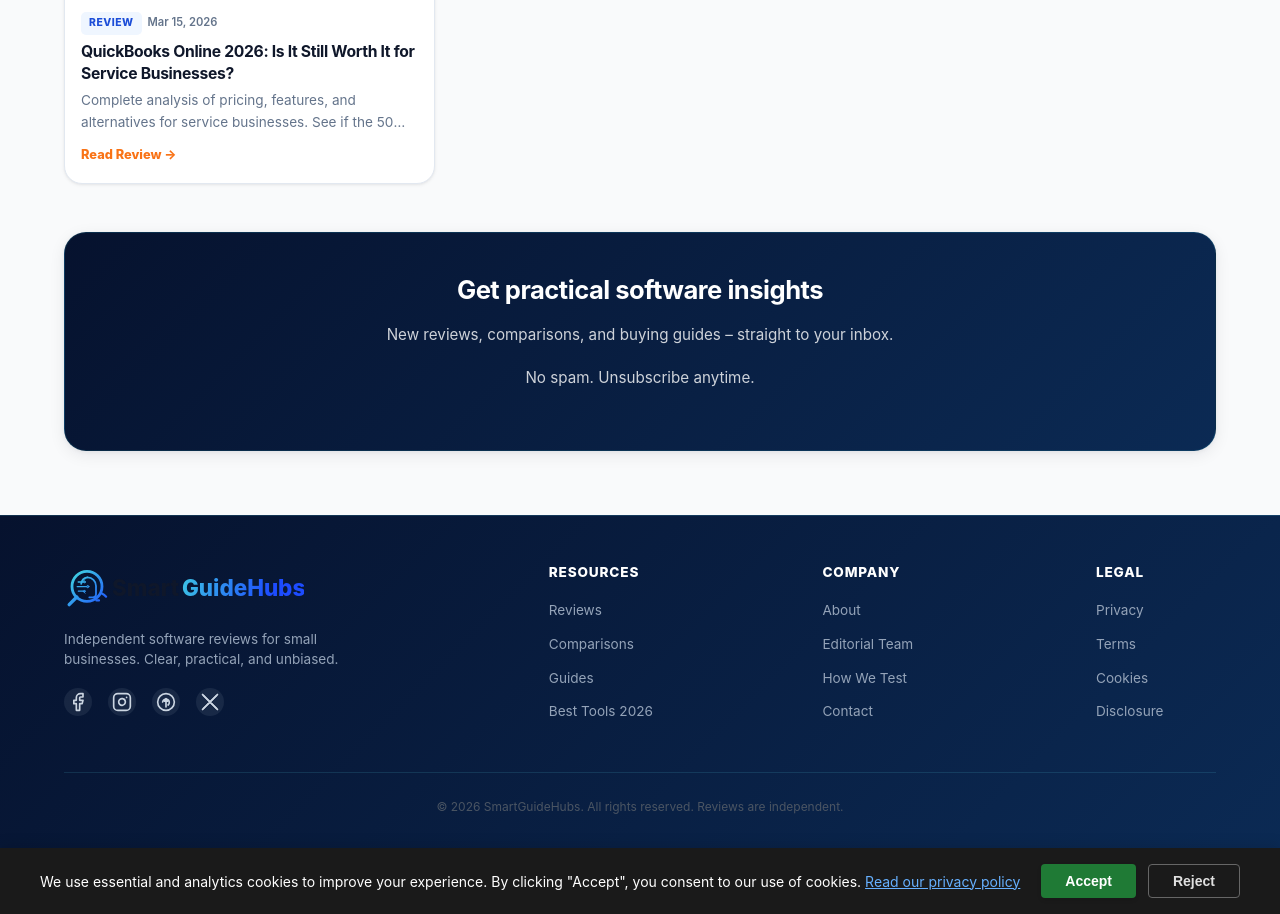
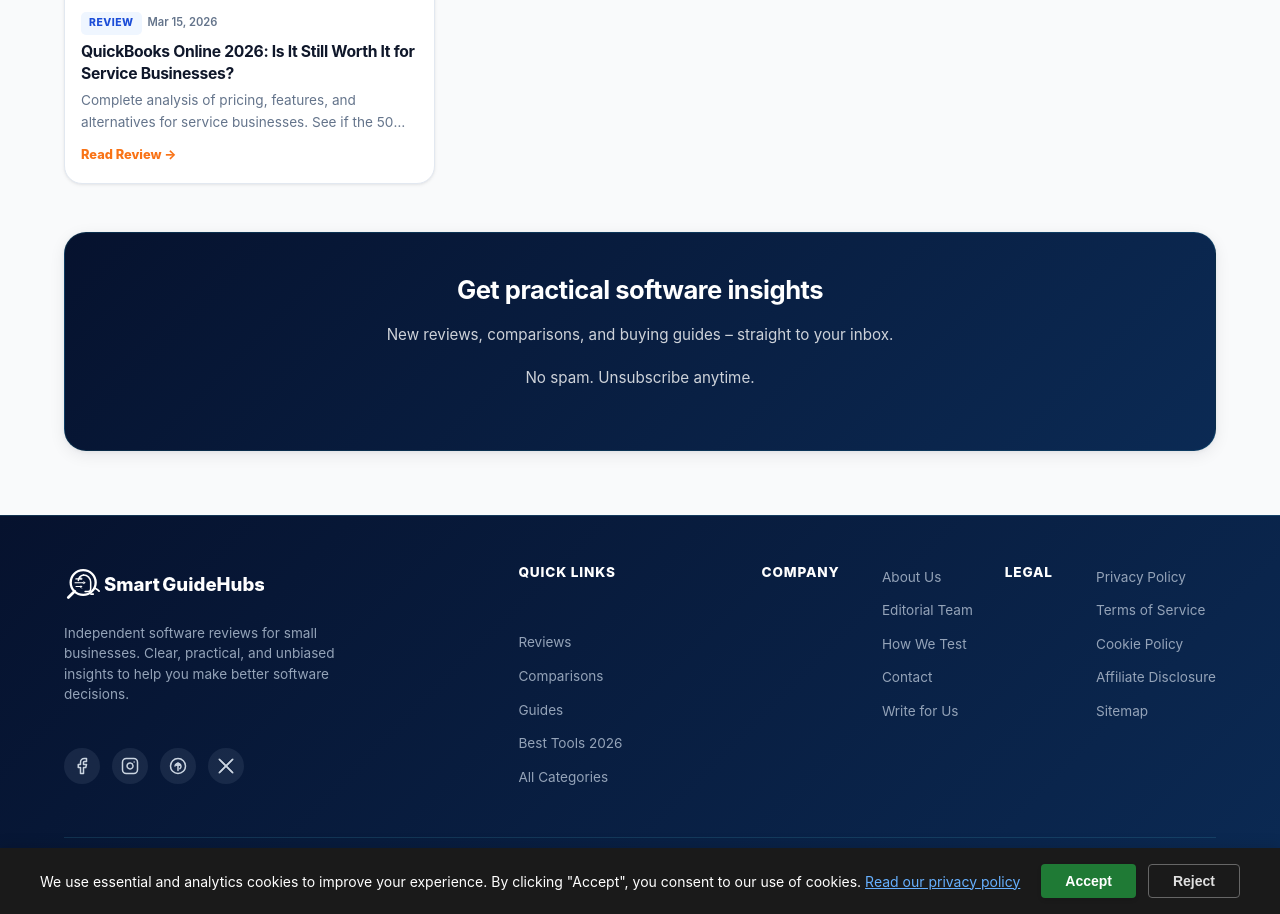
Before and after one commit to Yanniga01/gilliansperkin.github.io, a Jekyll site: the page built from index.md, in a window 1280 px wide and 1400 px high, scrolled down 2809 px, cut to the strip 486-1400 px from the top of the window. Built offline with Jekyll 4.4.1, drawn with Linux system fonts in a browser that asks for light colours.

Commit message:
Update footer.html

```diff
--- a/_includes/footer.html
+++ b/_includes/footer.html
@@ -1,60 +1,236 @@
 <footer class="site-footer">
   <div class="footer-container">
-    <div class="footer-main">
+    <div class="footer-grid">
+      <!-- Brand Column -->
       <div class="footer-brand">
-        <a class="footer-brand-link" href="/" aria-label="SmartGuideHubs home">
-          <img src="/assets/branding/sgh-logo.svg" alt="SmartGuideHubs" class="footer-brand-logo">
+        <a href="/" class="footer-logo-link" aria-label="SmartGuideHubs home">
+          <img src="/assets/branding/sgh-logo.svg" alt="SmartGuideHubs" class="footer-logo-img">
         </a>
-        <p>Independent software reviews for small businesses. Clear, practical, and unbiased.</p>
+        <p class="footer-brand-text">Independent software reviews for small businesses. Clear, practical, and unbiased insights to help you make better software decisions.</p>
         <div class="footer-social">
           <a href="https://facebook.com/smartguidehubs" target="_blank" rel="noopener noreferrer" aria-label="Facebook" class="social-icon">
-            <svg width="20" height="20" viewBox="0 0 24 24" fill="none" stroke="currentColor" stroke-width="2" stroke-linecap="round" stroke-linejoin="round"><path d="M18 2h-3a5 5 0 0 0-5 5v3H7v4h3v8h4v-8h3l1-4h-4V7a1 1 0 0 1 1-1h3z"/></svg>
+            <svg width="18" height="18" viewBox="0 0 24 24" fill="none" stroke="currentColor" stroke-width="2" stroke-linecap="round" stroke-linejoin="round"><path d="M18 2h-3a5 5 0 0 0-5 5v3H7v4h3v8h4v-8h3l1-4h-4V7a1 1 0 0 1 1-1h3z"/></svg>
           </a>
           <a href="https://instagram.com/smartguidehubs" target="_blank" rel="noopener noreferrer" aria-label="Instagram" class="social-icon">
-            <svg width="20" height="20" viewBox="0 0 24 24" fill="none" stroke="currentColor" stroke-width="2" stroke-linecap="round" stroke-linejoin="round"><rect x="2" y="2" width="20" height="20" rx="5" ry="5"/><path d="M16 11.37A4 4 0 1 1 12.63 8 4 4 0 0 1 16 11.37z"/><line x1="17.5" y1="6.5" x2="17.51" y2="6.5"/></svg>
+            <svg width="18" height="18" viewBox="0 0 24 24" fill="none" stroke="currentColor" stroke-width="2" stroke-linecap="round" stroke-linejoin="round"><rect x="2" y="2" width="20" height="20" rx="5" ry="5"/><path d="M16 11.37A4 4 0 1 1 12.63 8 4 4 0 0 1 16 11.37z"/><line x1="17.5" y1="6.5" x2="17.51" y2="6.5"/></svg>
           </a>
           <a href="https://pinterest.com/smartguidehubs" target="_blank" rel="noopener noreferrer" aria-label="Pinterest" class="social-icon">
-            <svg width="20" height="20" viewBox="0 0 24 24" fill="none" stroke="currentColor" stroke-width="2" stroke-linecap="round" stroke-linejoin="round"><path d="M8 12a4 4 0 1 1 6.5 3.6M12 2a10 10 0 1 0 10 10A10 10 0 0 0 12 2z"/><path d="M12 12v6"/><path d="M12 8l-2 3h4l-2-3z"/></svg>
+            <svg width="18" height="18" viewBox="0 0 24 24" fill="none" stroke="currentColor" stroke-width="2" stroke-linecap="round" stroke-linejoin="round"><path d="M8 12a4 4 0 1 1 6.5 3.6M12 2a10 10 0 1 0 10 10A10 10 0 0 0 12 2z"/><path d="M12 12v6"/><path d="M12 8l-2 3h4l-2-3z"/></svg>
           </a>
           <a href="https://twitter.com/smartguidehubs" target="_blank" rel="noopener noreferrer" aria-label="X (Twitter)" class="social-icon">
-            <svg width="20" height="20" viewBox="0 0 24 24" fill="none" stroke="currentColor" stroke-width="2" stroke-linecap="round" stroke-linejoin="round"><path d="M4 4l11.733 11.733M20 4L8.267 15.733M4 20l5.267-5.267M20 20l-5.267-5.267"/><line x1="3" y1="3" x2="21" y2="21"/><line x1="3" y1="21" x2="21" y2="3"/></svg>
+            <svg width="18" height="18" viewBox="0 0 24 24" fill="none" stroke="currentColor" stroke-width="2" stroke-linecap="round" stroke-linejoin="round"><path d="M4 4l11.733 11.733M20 4L8.267 15.733M4 20l5.267-5.267M20 20l-5.267-5.267"/><line x1="3" y1="3" x2="21" y2="21"/><line x1="3" y1="21" x2="21" y2="3"/></svg>
           </a>
         </div>
       </div>
 
+      <!-- Quick Links Column -->
       <div class="footer-links">
-        <div class="footer-col">
-          <h4>Resources</h4>
+        <h4>Quick Links</h4>
         <ul>
           <li><a href="/reviews/">Reviews</a></li>
           <li><a href="/comparisons/">Comparisons</a></li>
           <li><a href="/guides/">Guides</a></li>
           <li><a href="/best-tools/">Best Tools 2026</a></li>
+          <li><a href="/categories/">All Categories</a></li>
         </ul>
       </div>
-        <div class="footer-col">
+
+      <!-- Company Column -->
+      <div class="footer-links">
         <h4>Company</h4>
         <ul>
-            <li><a href="/about/">About</a></li>
+          <li><a href="/about/">About Us</a></li>
           <li><a href="/editorial-team/">Editorial Team</a></li>
           <li><a href="/how-we-test-software/">How We Test</a></li>
           <li><a href="/contact/">Contact</a></li>
+          <li><a href="/write-for-us/">Write for Us</a></li>
         </ul>
       </div>
-        <div class="footer-col">
+
+      <!-- Legal Column -->
+      <div class="footer-links">
         <h4>Legal</h4>
         <ul>
-            <li><a href="/privacy/">Privacy</a></li>
-            <li><a href="/terms/">Terms</a></li>
-            <li><a href="/cookies/">Cookies</a></li>
-            <li><a href="/disclosure/">Disclosure</a></li>
+          <li><a href="/privacy/">Privacy Policy</a></li>
+          <li><a href="/terms/">Terms of Service</a></li>
+          <li><a href="/cookies/">Cookie Policy</a></li>
+          <li><a href="/disclosure/">Affiliate Disclosure</a></li>
+          <li><a href="/sitemap.xml">Sitemap</a></li>
         </ul>
-        </div>
       </div>
     </div>
 
     <div class="footer-bottom">
-      <p>© {{ site.time | date: "%Y" }} SmartGuideHubs. All rights reserved. Reviews are independent.</p>
+      <p>&copy; {{ site.time | date: "%Y" }} SmartGuideHubs. All rights reserved. Reviews are independent and not influenced by affiliate relationships.</p>
     </div>
   </div>
 </footer>
+
+<style>
+/* ============================================================
+   Site Footer – Professional, Clean, Matches SmartGuideHubs
+   ============================================================ */
+
+.site-footer {
+  background: linear-gradient(135deg, #06122e 0%, #0b2a54 100%);
+  color: #cbd5e1;
+  margin-top: 4rem;
+  padding: 3rem 0 2rem;
+  border-top: 1px solid rgba(103, 232, 249, 0.12);
+  font-family: -apple-system, BlinkMacSystemFont, 'Segoe UI', Roboto, 'Helvetica Neue', Arial, sans-serif;
+}
+
+.footer-container {
+  max-width: 1200px;
+  margin: 0 auto;
+  padding: 0 1.5rem;
+}
+
+/* Footer Grid – 4 columns */
+.footer-grid {
+  display: grid;
+  grid-template-columns: 2fr 1fr 1fr 1fr;
+  gap: 2rem;
+  margin-bottom: 2.5rem;
+}
+
+/* Brand Column */
+.footer-brand {
+  display: flex;
+  flex-direction: column;
+  gap: 1rem;
+}
+
+.footer-logo-link {
+  display: inline-block;
+}
+
+.footer-logo-img {
+  max-width: 200px;
+  height: auto;
+  display: block;
+  filter: brightness(0) invert(1); /* Makes dark logo white – adjust as needed */
+}
+
+/* If your logo already has light colors, remove the filter above */
+.footer-brand-text {
+  font-size: 0.85rem;
+  line-height: 1.6;
+  color: #94a3b8;
+  margin: 0;
+  max-width: 280px;
+}
+
+/* Social Icons */
+.footer-social {
+  display: flex;
+  gap: 0.75rem;
+  align-items: center;
+  margin-top: 0.5rem;
+}
+
+.social-icon {
+  display: inline-flex;
+  align-items: center;
+  justify-content: center;
+  width: 36px;
+  height: 36px;
+  border-radius: 50%;
+  background: rgba(148, 163, 184, 0.12);
+  color: #cbd5e1;
+  transition: all 0.2s ease;
+}
+
+.social-icon svg {
+  width: 18px;
+  height: 18px;
+  stroke: currentColor;
+}
+
+.social-icon:hover {
+  background: #22d3ee;
+  color: #06122e;
+  transform: translateY(-2px);
+}
+
+/* Link Columns */
+.footer-links h4 {
+  font-size: 0.85rem;
+  font-weight: 800;
+  text-transform: uppercase;
+  letter-spacing: 0.06em;
+  color: #fff;
+  margin: 0 0 1rem 0;
+}
+
+.footer-links ul {
+  list-style: none;
+  padding: 0;
+  margin: 0;
+}
+
+.footer-links li {
+  margin-bottom: 0.5rem;
+}
+
+.footer-links a {
+  color: #94a3b8;
+  text-decoration: none;
+  font-size: 0.85rem;
+  transition: color 0.15s ease;
+}
+
+.footer-links a:hover {
+  color: #67e8f9;
+}
+
+/* Footer Bottom */
+.footer-bottom {
+  text-align: center;
+  padding-top: 1.5rem;
+  border-top: 1px solid rgba(103, 232, 249, 0.12);
+  font-size: 0.75rem;
+  color: #64748b;
+}
+
+.footer-bottom p {
+  margin: 0;
+}
+
+/* Responsive */
+@media (max-width: 1024px) {
+  .footer-grid {
+    grid-template-columns: repeat(2, 1fr);
+    gap: 2rem;
+  }
+}
+
+@media (max-width: 768px) {
+  .footer-container {
+    padding: 0 1rem;
+  }
+
+  .footer-grid {
+    grid-template-columns: 1fr;
+    gap: 1.8rem;
+    text-align: center;
+  }
+
+  .footer-brand {
+    align-items: center;
+    text-align: center;
+  }
+
+  .footer-brand-text {
+    max-width: 100%;
+  }
+
+  .footer-social {
+    justify-content: center;
+  }
+
+  .footer-links h4 {
+    margin-bottom: 0.75rem;
+  }
+}
+</style>
```
Lines whose indentation alone changed are shown as unchanged.
